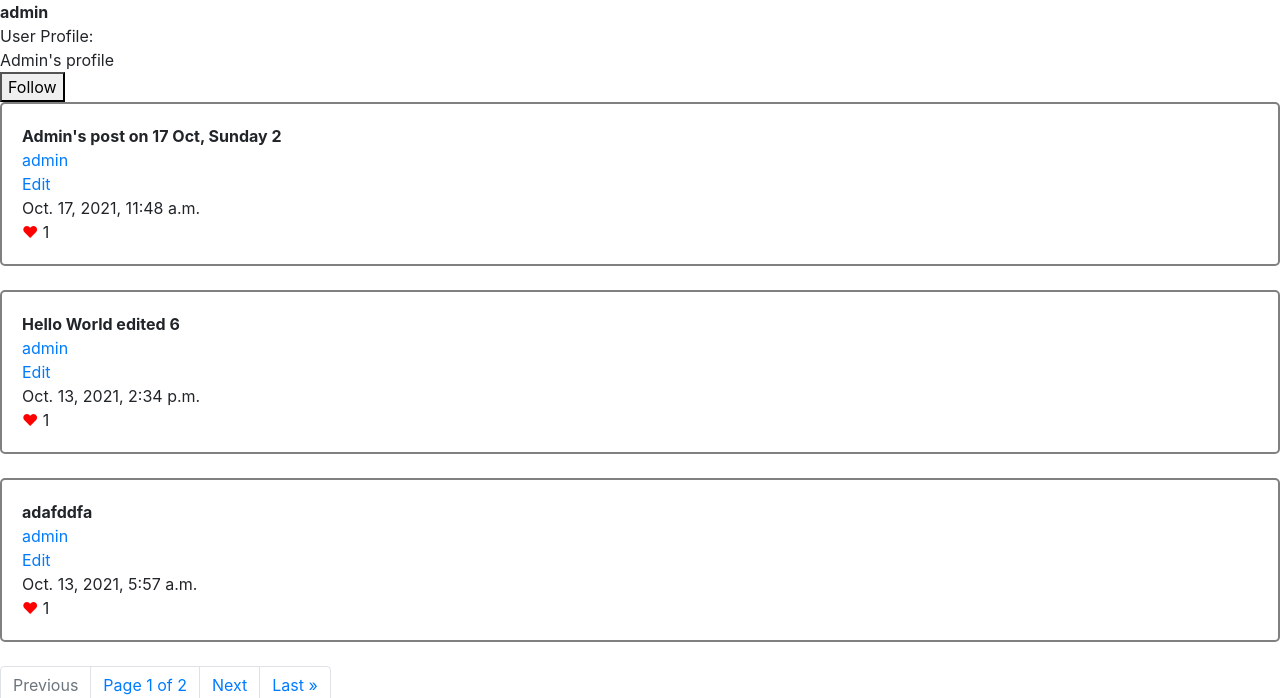
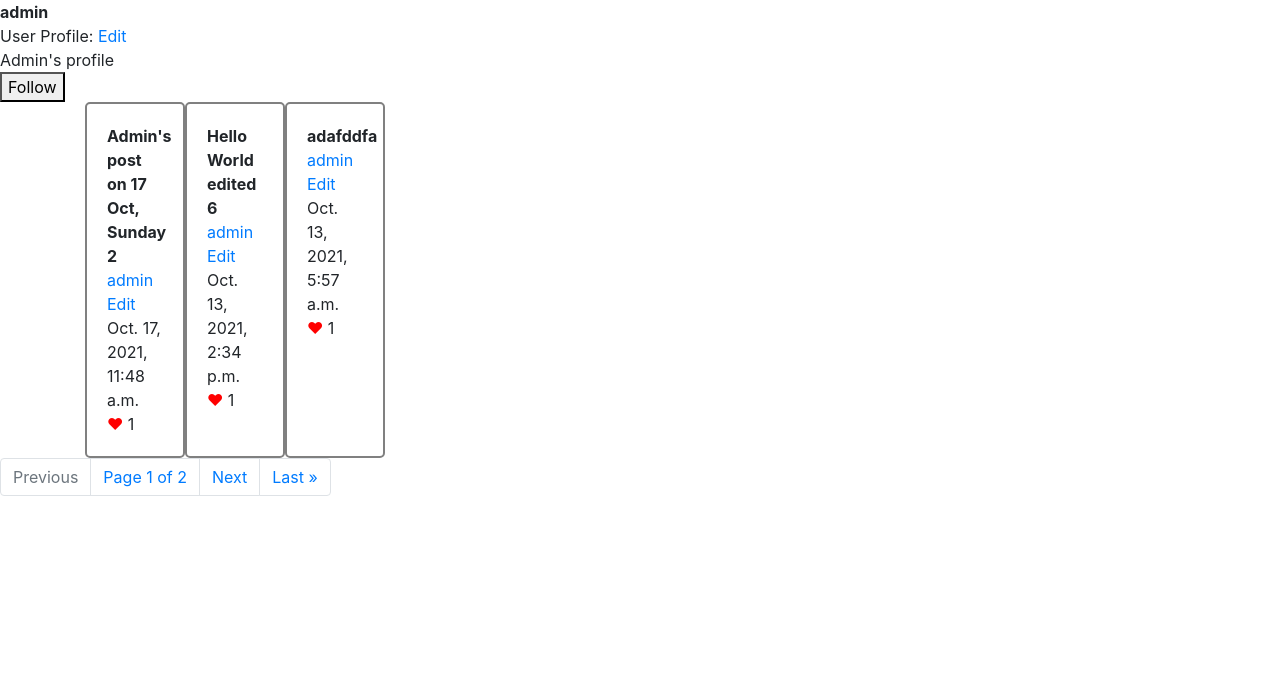
Before and after one commit to tlapfai/cs50_network, a Django app: page /user/1 in a window 1280 px wide. Shown: the part 56-754 px from the top of the page. Run offline with Django 3.2, Linux system fonts and the light colour scheme; a user stored in the database is signed in; data comes from the database, SQL or seed files in the repository; both versions use the stored data as it was after the commit; parts of the project's set-up code (start-up, migrations or seed data) failed here and were passed over; some libraries are stand-ins or nearby versions.

Commit message:
fixed no eventlistener in user page problem

```diff
--- a/network/static/network/index.js
+++ b/network/static/network/index.js
@@ -67,16 +67,12 @@ function load_posts(scope) {
 
 document.addEventListener('DOMContentLoaded', function() {
 
-    alert('loaded');
-
-    document.querySelector('#btn-post').addEventListener('click', post);
+    $('#btn-post').click(post);
     $('#following_posts').click(()=>load_posts('following'));
 
     document.querySelectorAll('[class^="follow-"]').forEach( b => {
         b.addEventListener('click', () => {
-            alert('1You followed ' + b.dataset.user);
             fetch_follow_user(b.dataset.user);
-            alert('fetch');
         })
     });
 
@@ -106,5 +102,20 @@ document.addEventListener('DOMContentLoaded', function() {
         }
     });
 
+    $('#user-profile-edit-link').click( () => {
+            $(`#user-profile`).toggle();
+            $(`#user-profile-edit`).toggle();
+            $(`#user-profile-save`).toggle();
+        }
+    );
+
+    $('#user-profile-save').click( () => {
+            // call API...
+            $(`#user-profile`).show();
+            $(`#user-profile-edit`).hide();
+            $(`#user-profile-save`).hide();
+        }
+    );
+
     $('.full-screen').hide();
 });
--- a/network/static/network/styles.css
+++ b/network/static/network/styles.css
@@ -2,20 +2,14 @@ a:hover{
     text-decoration: none !important;
 }
 
-table.post-list {
+/* table.post-list {
     width: 95%;
     margin-left: auto;
     margin-right: auto;
     border-collapse: collapse;
     border: 1px solid black;
     padding: 15px;
-}
-
-.div-post {
-    border: 2px solid gray;
-    border-radius: 5px;
-    padding: 20px;
-}
+} */
 
 .full-screen {
     position: fixed;
@@ -38,3 +32,15 @@ table.post-list {
     padding: 20px;
     position: relative;
 }
+
+.container {
+    display: flex;
+    flex-wrap: wrap
+}
+
+.container > div {
+    width: 100px;
+    border: 2px solid gray;
+    border-radius: 5px;
+    padding: 20px;
+}
--- a/network/templates/network/index.html
+++ b/network/templates/network/index.html
@@ -6,8 +6,14 @@
     {% if looking_user != None %}
         <div id="looking-user">
             <strong>{{ looking_user.username }}</strong><br>
-            User Profile: <br>
-            <span id="user-profile">{{ looking_user.profile }}</span><br>
+            User Profile:
+            {% if looking_user.username == user.username %}
+                <a id='user-profile-edit-link' href='javascript:;'>Edit</a>
+                <a id='user-profile-save' href='javascript:;', style="display: none;">Save</a>
+            {% endif %}
+            <br>
+            <span id="user-profile">{{ looking_user.profile }}</span>
+            <textarea id='user-profile-edit' rows="3", style="display: none;">{{ looking_user.profile }}</textarea><br>
             {% if user.is_authenticated %}
                 <button class="follow-{{ looking_user.username }}" data-user='{{ looking_user.username }}'>Follow</button><br>
             {% endif %}
@@ -28,7 +34,7 @@
         {% endif %}
     {% endif %}
 
-    <div id="all-posts">
+    <div id="all-posts" class="container">
         {% for post in page_obj %}
         <div class='div-post'>
             <b id='content-{{ post.id }}' data-id='{{ post.id }}'>{{ post.content }}</b>
```
Also changed, not shown: db.sqlite3.
